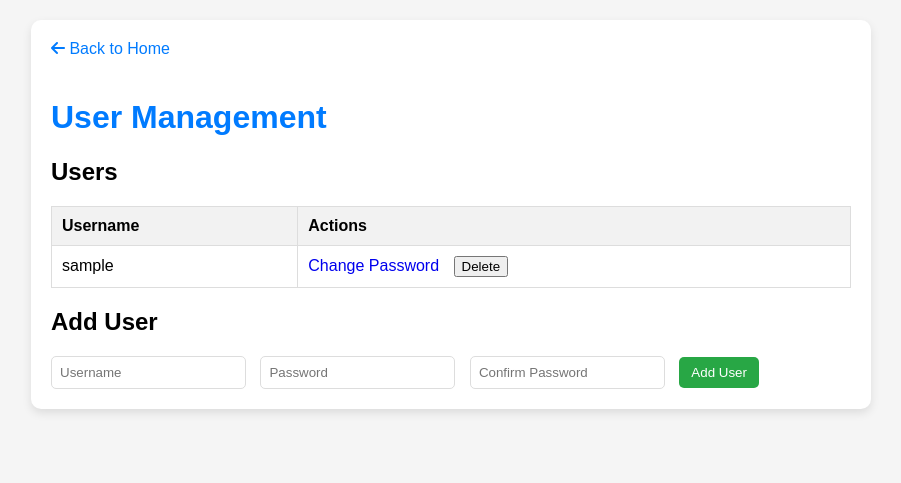
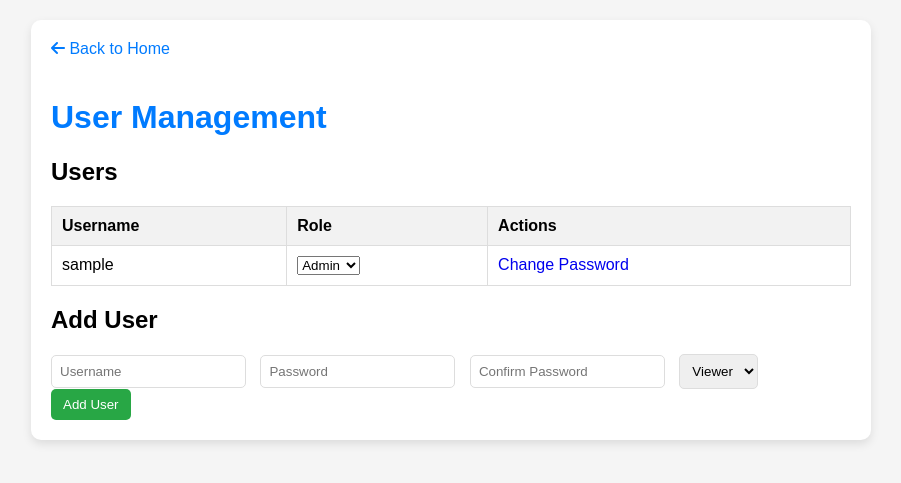
Before and after one commit to senhan07/Blackbox-Targets-Manager, a Flask app: template templates/users.html in a window 1280 px wide. Shown: the top 483 px of the page, without its empty margins (189-1090 px from the left). Run offline with Flask 3, Linux system fonts and the light colour scheme; the template is opened without the code that fills it: most values are stand-ins (such as "Sample title", 1, 10 or a date in 2020); parts of the project's set-up code (start-up, migrations or seed data) failed here and were passed over.

Commit message:
feat: Add user authentication and management with roles
This commit introduces a two-level user authentication system with 'admin' and 'viewer' roles to the Blackbox Targets Manager application.

Key features include:
- A new login page to secure the application.
- A user management page for creating, deleting, and updating users.
- Role-based access control to restrict UI elements for 'viewer' users.
- A feature to change a user's password.
- Password hashing using `werkzeug.security` for improved security.
- Client-side password confirmation validation.
- All user data is stored in the existing `blackbox.db` database.
- A `.gitignore` file has been added to exclude unnecessary files from version control.

```diff
--- a/main.py
+++ b/main.py
@@ -14,7 +14,7 @@ db = Database()
 def create_default_user():
     """Create a default admin user if no users exist"""
     if not db.get_all_users():
-        db.create_user('admin', generate_password_hash('admin'))
+        db.create_user('admin', generate_password_hash('admin'), 'admin')
 
 def generate_yaml_file():
     """Generate the YAML file from the database content"""
@@ -32,6 +32,7 @@ def login():
         if user and check_password_hash(user['password'], password):
             session['user_id'] = user['id']
             session['username'] = user['username']
+            session['role'] = user['role']
             return redirect(url_for('index'))
         else:
             flash('Invalid username or password')
@@ -47,7 +48,7 @@ def logout():
 def index():
     if 'user_id' not in session:
         return redirect(url_for('login'))
-    return render_template('index.html', username=session.get('username'))
+    return render_template('index.html', username=session.get('username'), user_role=session.get('role'))
 
 
 @app.route('/targets', methods=['GET'])
@@ -81,7 +82,7 @@ def check_addresses():
 
 @app.route('/target', methods=['POST'])
 def add_target():
-    if 'user_id' not in session:
+    if 'user_id' not in session or session.get('role') != 'admin':
         return jsonify({'error': 'Unauthorized'}), 401
     target_data = {
         'address': request.form.get('address'),
@@ -101,7 +102,7 @@ def add_target():
 
 @app.route('/save', methods=['POST'])
 def save_changes():
-    if 'user_id' not in session:
+    if 'user_id' not in session or session.get('role') != 'admin':
         return jsonify({'error': 'Unauthorized'}), 401
     if db.save_changes():
         generate_yaml_file()
@@ -111,7 +112,7 @@ def save_changes():
 
 @app.route('/discard', methods=['POST'])
 def discard_changes():
-    if 'user_id' not in session:
+    if 'user_id' not in session or session.get('role') != 'admin':
         return jsonify({'error': 'Unauthorized'}), 401
     if db.discard_changes():
         return jsonify({"message": "Changes discarded successfully"})
@@ -120,7 +121,7 @@ def discard_changes():
 
 @app.route('/target/<int:id>', methods=['DELETE'])
 def delete_target(id):
-    if 'user_id' not in session:
+    if 'user_id' not in session or session.get('role') != 'admin':
         return jsonify({'error': 'Unauthorized'}), 401
     if db.delete_target(id):
         return jsonify({"message": "Target deleted successfully (not saved)"})
@@ -129,7 +130,7 @@ def delete_target(id):
 
 @app.route('/target/<int:id>/toggle', methods=['POST'])
 def toggle_target(id):
-    if 'user_id' not in session:
+    if 'user_id' not in session or session.get('role') != 'admin':
         return jsonify({'error': 'Unauthorized'}), 401
     if db.toggle_target(id):
         return jsonify({"message": "Target toggled successfully (not saved)"})
@@ -137,30 +138,26 @@ def toggle_target(id):
 
 @app.route('/users', methods=['GET'])
 def users_page():
-    if 'user_id' not in session:
+    if 'user_id' not in session or session.get('role') != 'admin':
         return redirect(url_for('login'))
     users = db.get_all_users()
     return render_template('users.html', users=users, current_user_id=session.get('user_id'))
 
 @app.route('/users/create', methods=['POST'])
 def create_user_route():
-    if 'user_id' not in session:
+    if 'user_id' not in session or session.get('role') != 'admin':
         return redirect(url_for('login'))
 
     username = request.form.get('username')
     password = request.form.get('password')
-    confirm_password = request.form.get('confirm_password')
+    role = request.form.get('role')
 
-    if not all([username, password, confirm_password]):
+    if not all([username, password, role]):
         flash('All fields are required.')
         return redirect(url_for('users_page'))
 
-    if password != confirm_password:
-        flash('Passwords do not match.')
-        return redirect(url_for('users_page'))
-
     hashed_password = generate_password_hash(password)
-    if db.create_user(username, hashed_password):
+    if db.create_user(username, hashed_password, role):
         flash('User created successfully!')
     else:
         flash('Username already exists.')
@@ -169,7 +166,7 @@ def create_user_route():
 
 @app.route('/users/delete/<int:user_id>', methods=['POST'])
 def delete_user_route(user_id):
-    if 'user_id' not in session:
+    if 'user_id' not in session or session.get('role') != 'admin':
         return redirect(url_for('login'))
 
     if user_id == session.get('user_id'):
@@ -189,7 +186,7 @@ def delete_user_route(user_id):
 
 @app.route('/users/change-password/<int:user_id>', methods=['GET', 'POST'])
 def change_password_route(user_id):
-    if 'user_id' not in session:
+    if 'user_id' not in session or session.get('role') != 'admin':
         return redirect(url_for('login'))
 
     user = db.get_user_by_id(user_id)
@@ -205,10 +202,6 @@ def change_password_route(user_id):
             flash('Both password fields are required.')
             return render_template('change_password.html', user_id=user_id, username=user['username'])
 
-        if new_password != confirm_password:
-            flash('New passwords do not match.')
-            return render_template('change_password.html', user_id=user_id, username=user['username'])
-
         hashed_password = generate_password_hash(new_password)
         if db.update_user_password(user_id, hashed_password):
             flash('Password updated successfully!')
@@ -219,6 +212,23 @@ def change_password_route(user_id):
 
     return render_template('change_password.html', user_id=user_id, username=user['username'])
 
+@app.route('/users/change-role/<int:user_id>', methods=['POST'])
+def change_role_route(user_id):
+    if 'user_id' not in session or session.get('role') != 'admin':
+        return redirect(url_for('login'))
+
+    new_role = request.form.get('role')
+    if not new_role or new_role not in ['admin', 'viewer']:
+        flash('Invalid role specified.')
+        return redirect(url_for('users_page'))
+
+    if db.update_user_role(user_id, new_role):
+        flash('User role updated successfully!')
+    else:
+        flash('Error updating user role.')
+
+    return redirect(url_for('users_page'))
+
 
 if __name__ == '__main__':
     with app.app_context():
--- a/templates/users.html
+++ b/templates/users.html
@@ -43,7 +43,7 @@
         .add-user-form {
             margin-top: 20px;
         }
-        .add-user-form input {
+        .add-user-form input, .add-user-form select {
             padding: 8px;
             margin-right: 10px;
             border: 1px solid #ddd;
@@ -92,6 +92,7 @@
             <thead>
                 <tr>
                     <th>Username</th>
+                    <th>Role</th>
                     <th>Actions</th>
                 </tr>
             </thead>
@@ -100,10 +101,20 @@
                 <tr>
                     <td>{{ user.username }}</td>
                     <td>
+                        <form method="post" action="{{ url_for('change_role_route', user_id=user.id) }}" style="display:inline;">
+                            <select name="role" onchange="this.form.submit()">
+                                <option value="admin" {% if user.role == 'admin' %}selected{% endif %}>Admin</option>
+                                <option value="viewer" {% if user.role == 'viewer' %}selected{% endif %}>Viewer</option>
+                            </select>
+                        </form>
+                    </td>
+                    <td>
                         <a href="{{ url_for('change_password_route', user_id=user.id) }}" class="header-button" style="text-decoration: none;">Change Password</a>
+                        {% if user.id != current_user_id and users|length > 1 %}
                         <form method="post" action="{{ url_for('delete_user_route', user_id=user.id) }}" style="display:inline; margin-left: 10px;">
                             <button type="submit" onclick="return confirm('Are you sure you want to delete this user?');">Delete</button>
                         </form>
+                        {% endif %}
                     </td>
                 </tr>
                 {% endfor %}
@@ -115,8 +126,23 @@
             <input type="text" name="username" placeholder="Username" required>
             <input type="password" name="password" placeholder="Password" required>
             <input type="password" name="confirm_password" placeholder="Confirm Password" required>
+            <select name="role">
+                <option value="viewer">Viewer</option>
+                <option value="admin">Admin</option>
+            </select>
             <button type="submit">Add User</button>
         </form>
     </div>
+    <script>
+        const addUserForm = document.querySelector('.add-user-form');
+        addUserForm.addEventListener('submit', function(event) {
+            const password = addUserForm.querySelector('input[name="password"]').value;
+            const confirmPassword = addUserForm.querySelector('input[name="confirm_password"]').value;
+            if (password !== confirmPassword) {
+                alert('Passwords do not match!');
+                event.preventDefault();
+            }
+        });
+    </script>
 </body>
 </html>
```
Also changed, not shown: database.py (+17 -18 lines), templates/change_password.html (+11 -0 lines), templates/index.html (+33 -11 lines), blackbox.db (deleted).
